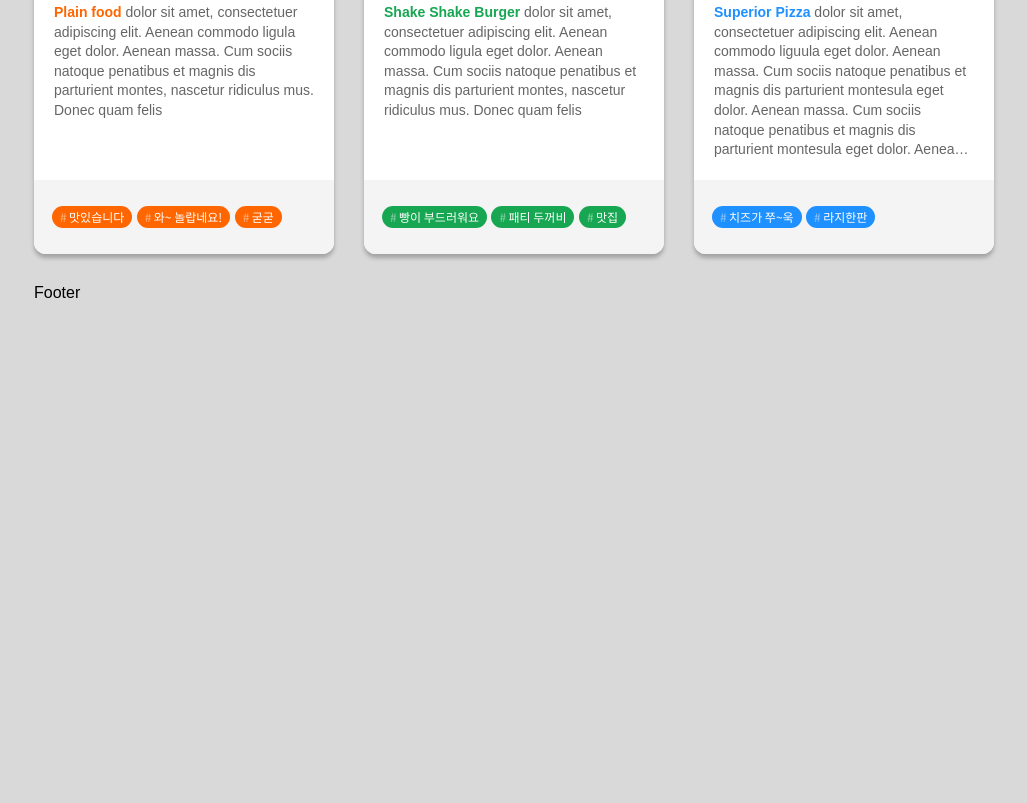
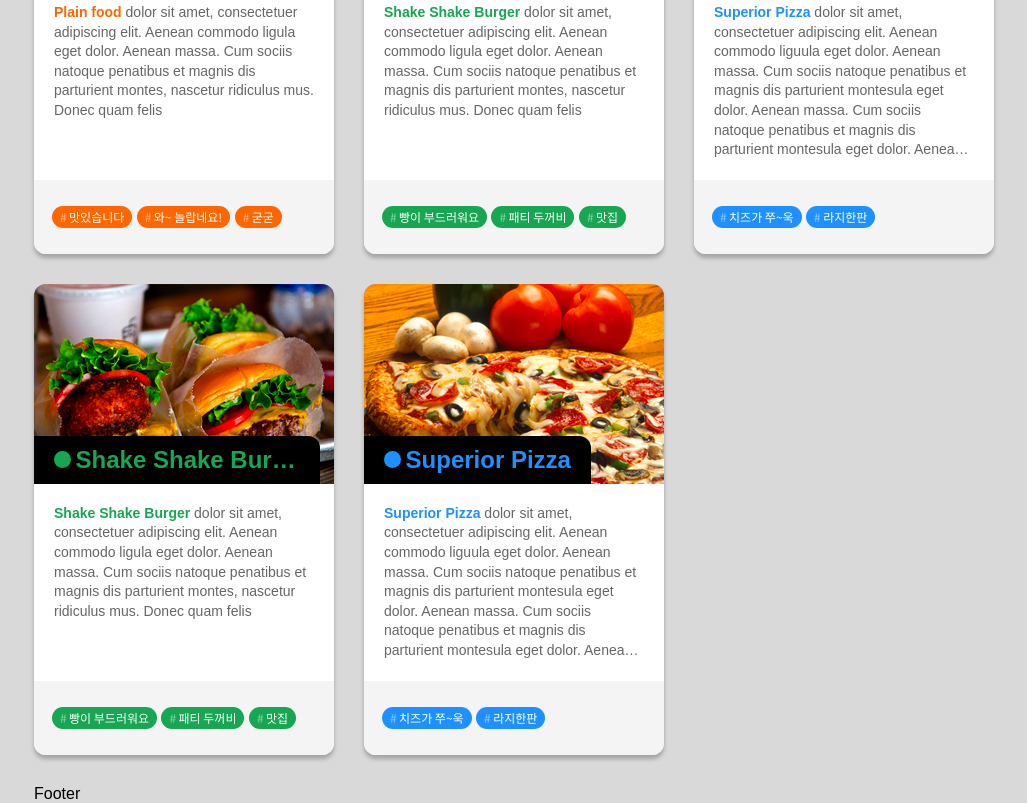
Before and after one commit to amsrj/favoritefood, a plain HTML site: page index.html in a window 1280 px wide. Shown: the part 407-1210 px from the top of the page, without its empty margins (126-1153 px from the left). Before the commit the page ends 800 px from the top, so only its background shows below. Drawn offline with Linux system fonts and the light colour scheme.

Commit message:
aspect-ratio의 출현 / 이미지가 로드되지 않아도 공간 확보해두기

```diff
--- a/index.html
+++ b/index.html
@@ -78,6 +78,43 @@
             </section>
 
           </li>
+          <li class="l_col l_col_4_12 l_col_tablet_6_12 l_col_mobile_12_12">
+
+            <section class="card type_green">
+              <header class="card-header">
+                <img src="images/pic02.png">
+                <h2>Shake Shake Burger</h2>
+              </header>
+              <div class="card-contents">
+                <strong>Shake Shake Burger</strong> dolor sit amet, consectetuer adipiscing elit. Aenean commodo ligula eget dolor. Aenean massa. Cum sociis natoque penatibus et magnis dis parturient montes, nascetur ridiculus mus. Donec quam felis
+              </div>
+              <footer class="card-footer">
+                <a class="tag" href="">빵이 부드러워요</a>
+                <a class="tag" href="">패티 두꺼비</a>
+                <a class="tag" href="">맛집</a>
+              </footer>
+            </section>
+
+          </li>
+          <li class="l_col l_col_4_12 l_col_tablet_6_12 l_col_mobile_12_12">
+
+            <section class="card type_blue">
+              <header class="card-header">
+                <img src="images/pic03.png">
+                <h2>Superior Pizza</h2>
+              </header>
+              <div class="card-contents">
+                <strong>Superior Pizza</strong> dolor sit amet, consectetuer adipiscing elit. Aenean commodo liguula eget dolor. Aenean massa. Cum sociis natoque penatibus et magnis dis parturient montesula eget dolor. Aenean massa. Cum sociis natoque penatibus et magnis dis parturient montesula eget dolor. Aenean massa. Cum sociis natoque penatibus et magnis dis parturient montesla eget dolor. Aenean massa. Cum sociis natoque penatibus et magnis dis parturient montes, nascetur ridiculus mus. Donec quam felis
+              </div>
+              <footer class="card-footer">
+
+                <a class="tag" href="">치즈가 쭈~욱</a>
+                <a class="tag" href="">라지한판</a>
+
+              </footer>
+            </section>
+
+          </li>
         </ul>
 
       </div>
--- a/style.css
+++ b/style.css
@@ -139,6 +139,7 @@ body {
 
 .card-header {
   box-shadow: inset 0 0 10px blue;
+  aspect-ratio: 600 / 400;
 }
 
 .card-header h2 {
```
